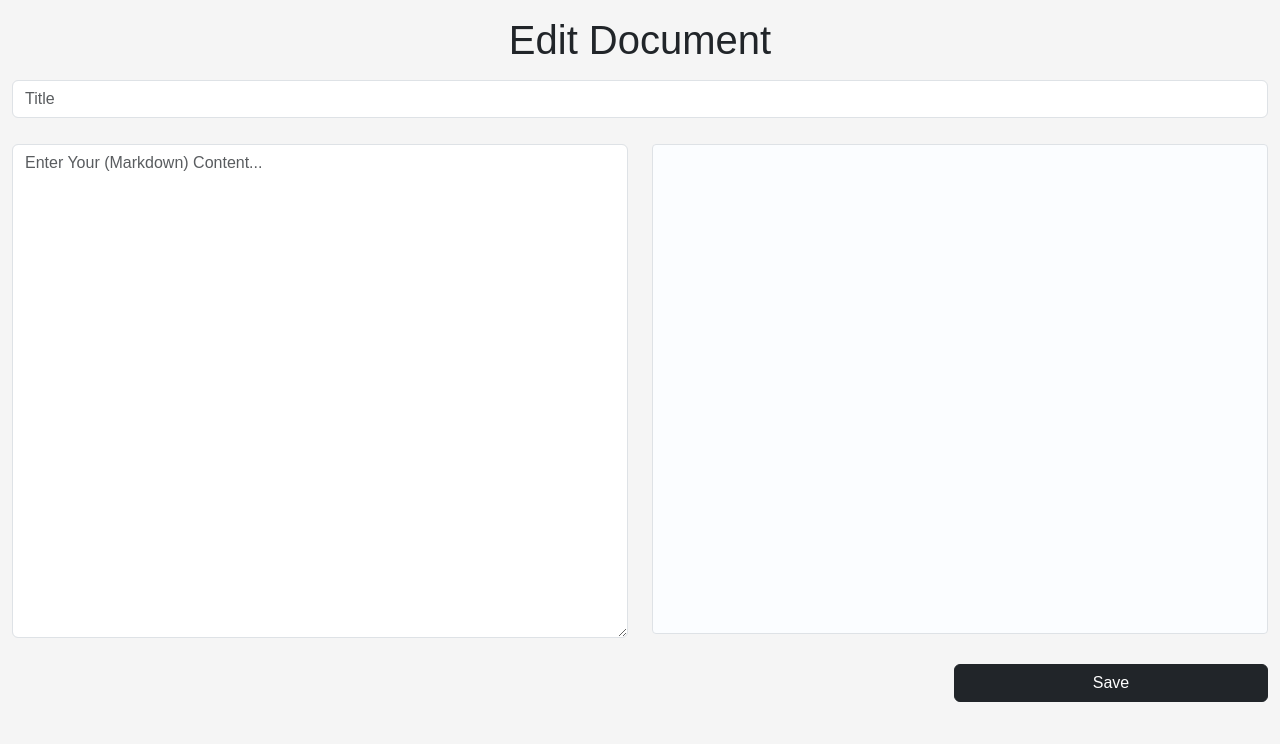
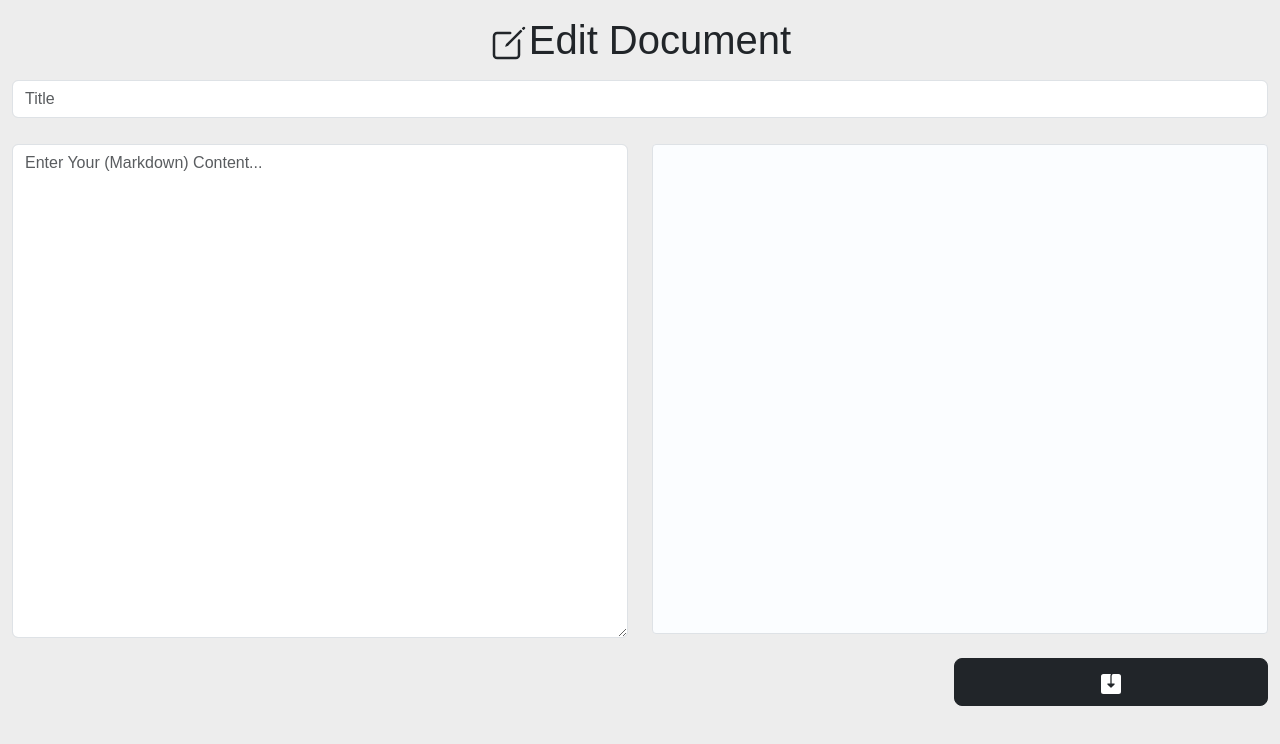
Before and after one commit to balasubramaniam8888/CAPSTONE-PROJECT, a React (Vite) app in the folder react-markdown-app/frontend/react-markdown-viewer/: page /documents/1 in a window 1280 px wide. Shown: the top 744 px of the page. Built offline with nearby package versions, Linux system fonts and the light colour scheme; no server answers.

Commit message:
Third Commit

```diff
--- a/react-markdown-app/frontend/react-markdown-viewer/src/pages/DocumentEditor.jsx
+++ b/react-markdown-app/frontend/react-markdown-viewer/src/pages/DocumentEditor.jsx
@@ -3,6 +3,8 @@ import axios from "axios";
 import { useNavigate, useParams } from "react-router-dom";
 import ReactMarkdown from "react-markdown";
 import "./DocumentEditor.css"; // Ensure this file exists for custom styling
+import { IoCreateOutline } from "react-icons/io5";
+import { BsFillSave2Fill } from "react-icons/bs";
 
 const DocumentEditor = () => {
   const { id } = useParams();
@@ -58,6 +60,8 @@ const DocumentEditor = () => {
   return (
     <div className="container-fluid h-100 d-flex flex-column">
       <h2 className="my-3 text-center display-6">
+        {" "}
+        <IoCreateOutline />
         {id ? "Edit Document" : "New Document"}
       </h2>
       <form onSubmit={handleSave} className="d-flex flex-column flex-grow-1">
@@ -87,8 +91,8 @@ const DocumentEditor = () => {
           </div>
         </div>
 
-        <button type="submit" className="btn btn-dark mt-3 w-25 align-self-end">
-          Save
+        <button type="submit" className="btn btn-dark btn-lg  w-25 align-self-end">
+        <BsFillSave2Fill />
         </button>
       </form>
     </div>
--- a/react-markdown-app/frontend/react-markdown-viewer/src/pages/Documents.jsx
+++ b/react-markdown-app/frontend/react-markdown-viewer/src/pages/Documents.jsx
@@ -2,6 +2,9 @@ import React, { useEffect, useState } from "react";
 import axios from "axios";
 import { Link } from "react-router-dom";
 import { saveAs } from "file-saver";
+import { IoDocuments } from "react-icons/io5";
+import { ImFolderDownload } from "react-icons/im";
+import { MdFolderDelete } from "react-icons/md";
 
 const Documents = () => {
   const [documents, setDocuments] = useState([]);
@@ -60,7 +63,7 @@ const Documents = () => {
   return (
     <>
       <div className="container border border-black ">
-        <h2 className="display-6">Your Documents</h2>
+        <h2><IoDocuments />   Your Documents</h2>
         <Link to="/documents/new" className="btn btn-dark mb-3">
           Create New Document
         </Link>
@@ -74,15 +77,15 @@ const Documents = () => {
               <div>
                 <button
                   onClick={() => handleDownload(doc)}
-                  className="btn btn-secondary btn-sm mx-1"
+                  className="btn btn-secondary btn-md mx-2"
                 >
-                  Download
+                 <ImFolderDownload />
                 </button>
                 <button
                   onClick={() => handleDelete(doc._id)}
-                  className="btn btn-danger btn-sm mx-1"
+                  className="btn btn-danger btn-md mx-2"
                 >
-                  Delete
+                <MdFolderDelete />
                 </button>
               </div>
             </li>
--- a/react-markdown-app/frontend/react-markdown-viewer/src/styles.css
+++ b/react-markdown-app/frontend/react-markdown-viewer/src/styles.css
@@ -3,7 +3,7 @@
 /* Basic styling for body */
 body {
   font-family: Arial, sans-serif;
-  background-color: #f5f5f5;
+  background-color: #ededed;
   margin: 0;
   padding: 0;
 }
```
